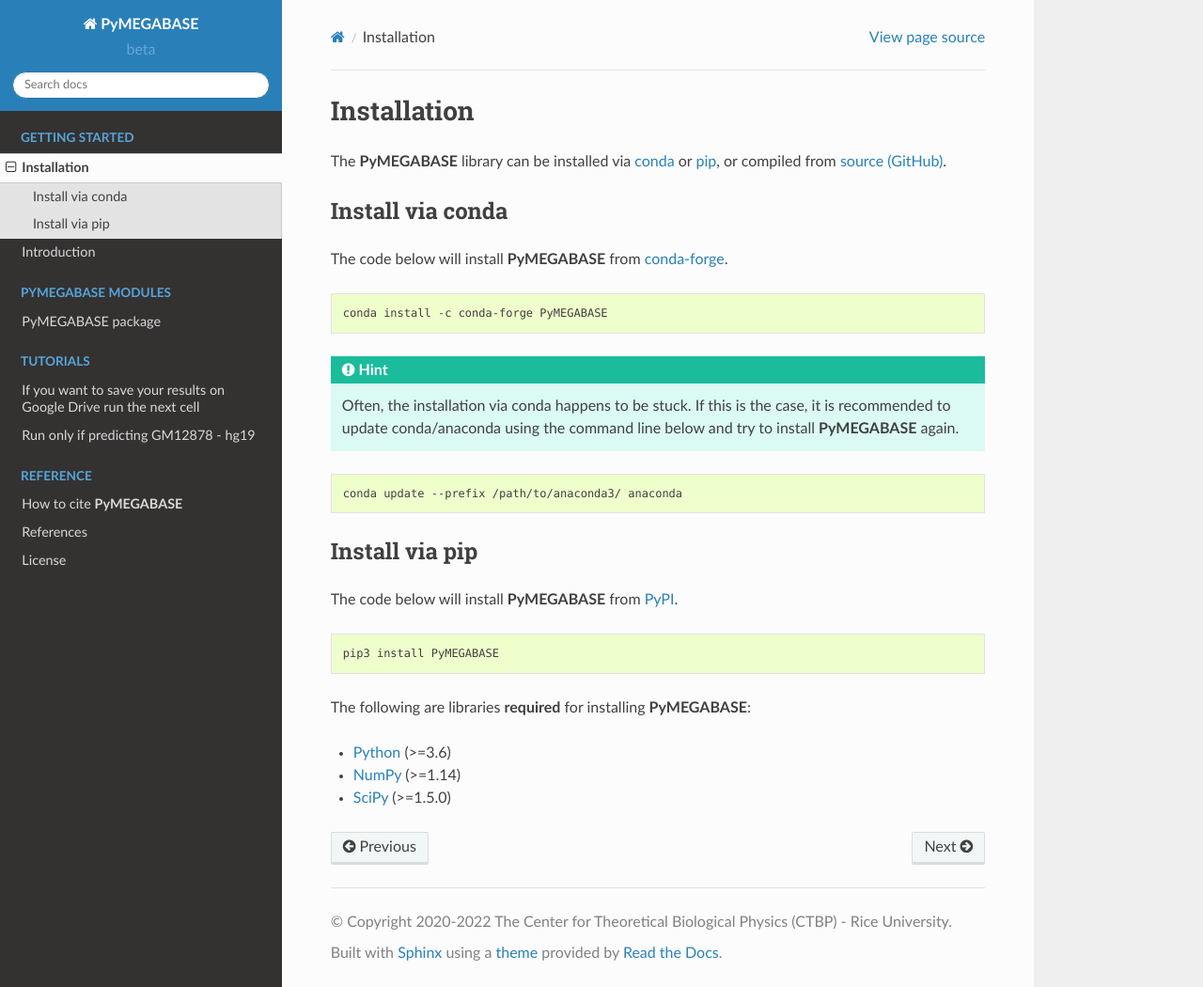
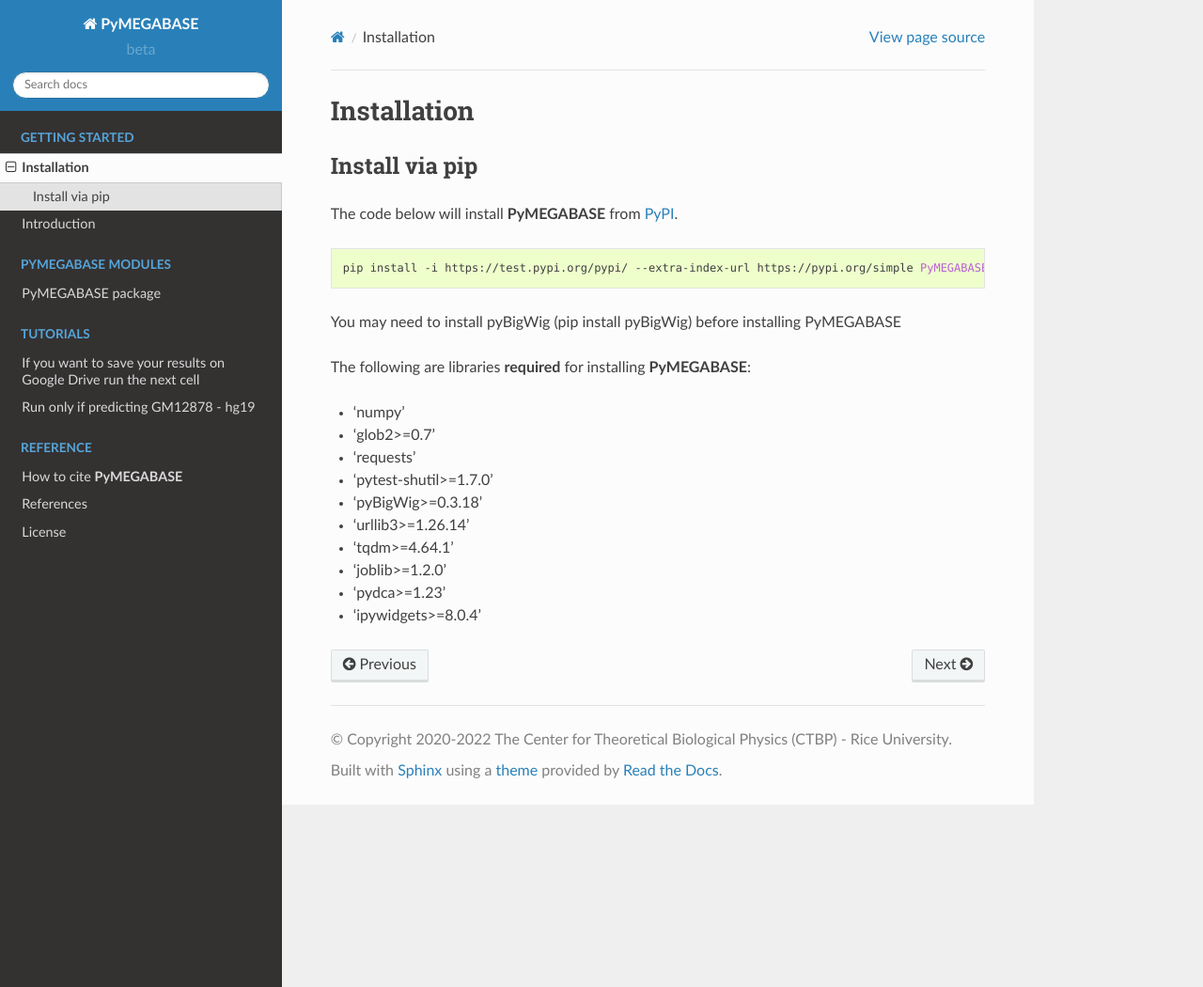
Before and after one commit to ed29rice/PyMEGABASE, a Sphinx documentation site: the page built from docs/source/GettingStarted/install.rst, in a window 1280 px wide and 1050 px high. Shown: the whole window at 94% size. Built offline with Sphinx 7.4.7 and the Read the Docs theme 2.0.0, drawn with Linux system fonts in a browser that asks for light colours.

Commit message:
Corrected information on docs

```diff
--- a/docs/source/GettingStarted/install.rst
+++ b/docs/source/GettingStarted/install.rst
@@ -4,36 +4,28 @@
 Installation
 ============
 
-The **PyMEGABASE** library can be installed via `conda <https://conda.io/projects/conda/>`_ or `pip <https://pypi.org/>`_, or compiled from `source (GitHub) <https://github.com/ed29rice/PyMEGABASE>`_.
-
-Install via conda
------------------
-
-The code below will install **PyMEGABASE** from `conda-forge <https://anaconda.org/conda-forge/PyMEGABASE>`_.
-
-.. code-block:: bash
-
-    conda install -c conda-forge PyMEGABASE
-
-.. hint:: Often, the installation via conda happens to be stuck. If this is the case, it is recommended to update conda/anaconda using the command line below and try to install **PyMEGABASE** again.
-
-.. code-block:: bash
-
-    conda update --prefix /path/to/anaconda3/ anaconda
-
 Install via pip
 -----------------
 
 The code below will install **PyMEGABASE** from `PyPI <https://pypi.org/project/PyMEGABASE/>`_.
 
+
 .. code-block:: bash
 
-    pip3 install PyMEGABASE
+    pip install -i https://test.pypi.org/pypi/ --extra-index-url https://pypi.org/simple PyMEGABASE==1.0.13
 
 .. note::
+You may need to install pyBigWig (pip install pyBigWig) before installing PyMEGABASE
 
 The following are libraries **required** for installing **PyMEGABASE**:
 
-- `Python <https://www.python.org/>`__ (>=3.6)
-- `NumPy <https://www.numpy.org/>`__ (>=1.14)
-- `SciPy <https://www.scipy.org/>`__ (>=1.5.0)
+- 'numpy'
+- 'glob2>=0.7'
+- 'requests'
+- 'pytest-shutil>=1.7.0'
+- 'pyBigWig>=0.3.18'
+- 'urllib3>=1.26.14'
+- 'tqdm>=4.64.1'
+- 'joblib>=1.2.0'
+- 'pydca>=1.23'
+- 'ipywidgets>=8.0.4'
--- a/docs/source/GettingStarted/intro.rst
+++ b/docs/source/GettingStarted/intro.rst
@@ -4,7 +4,7 @@
 Introduction
 ============
 
-`PyMEGABASE <https://github.com/ed29rice/PyMEGABASE>`_ is a Python library for performing chromatin dynamics simulations :cite:p:`oliveira_junior_scalable_2021`. OpenMiChroM uses the  `OpenMM <http://openmm.org/>`_ Python API employing the MiChroM (Minimal Chromatin Model) energy function :cite:p:`di_pierro_transferable_2016`. The chromatin dynamics simulations generate an ensemble of 3D chromosomal structures that are consistent with experimental Hi-C maps :cite:p:`contessoto_nucleome_2021`. Open-MiChroM also allows simulations of a single or multiple chromosome chain using High-Performance Computing in different platforms (GPUs and CPUs).
+`PyMEGABASE <https://github.com/ed29rice/PyMEGABASE>`_ is a Python library for calling subcompartment annotations based on 1D epigenetic tracks..
 
 .. bibliography::
     :style: unsrt
```
Also changed, not shown: README.rst (+10 -16 lines).
